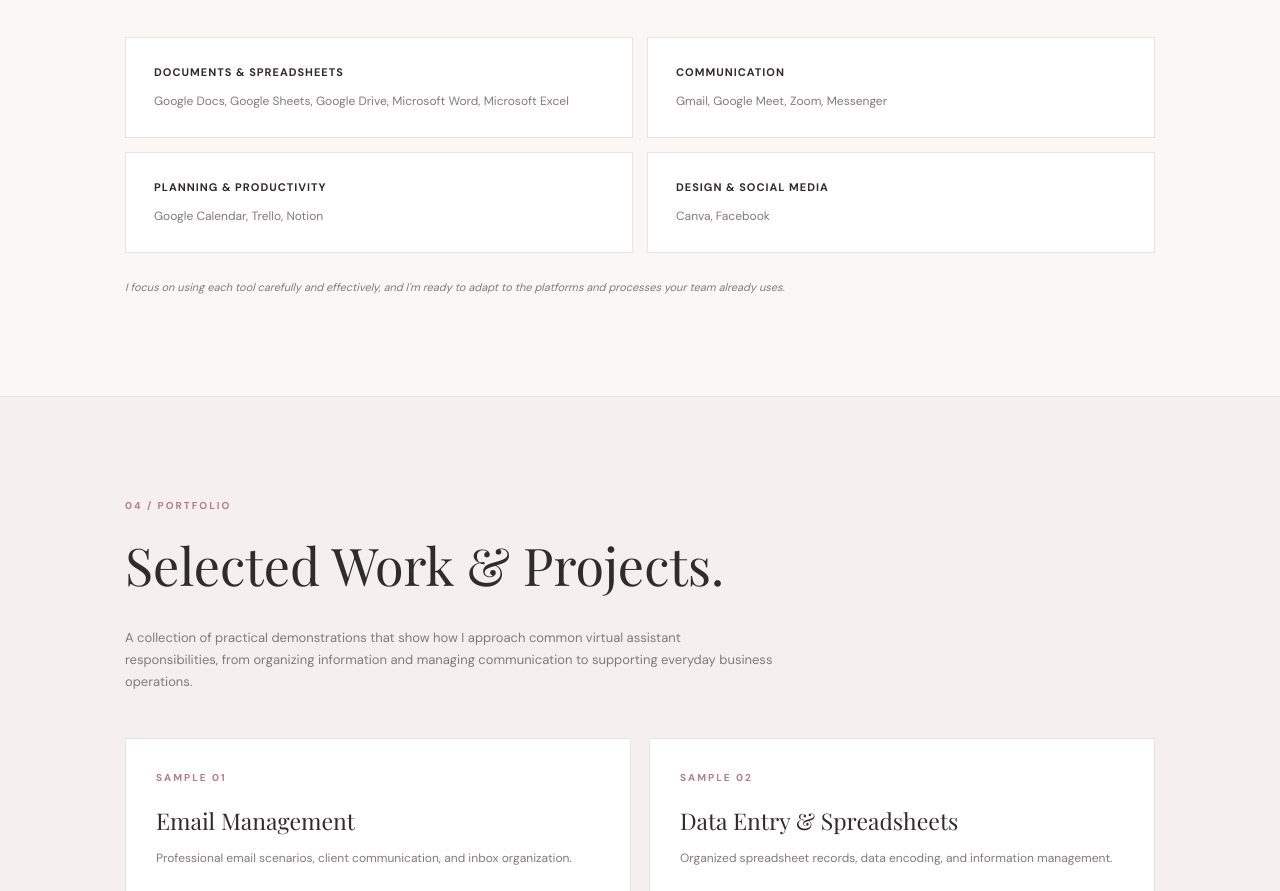
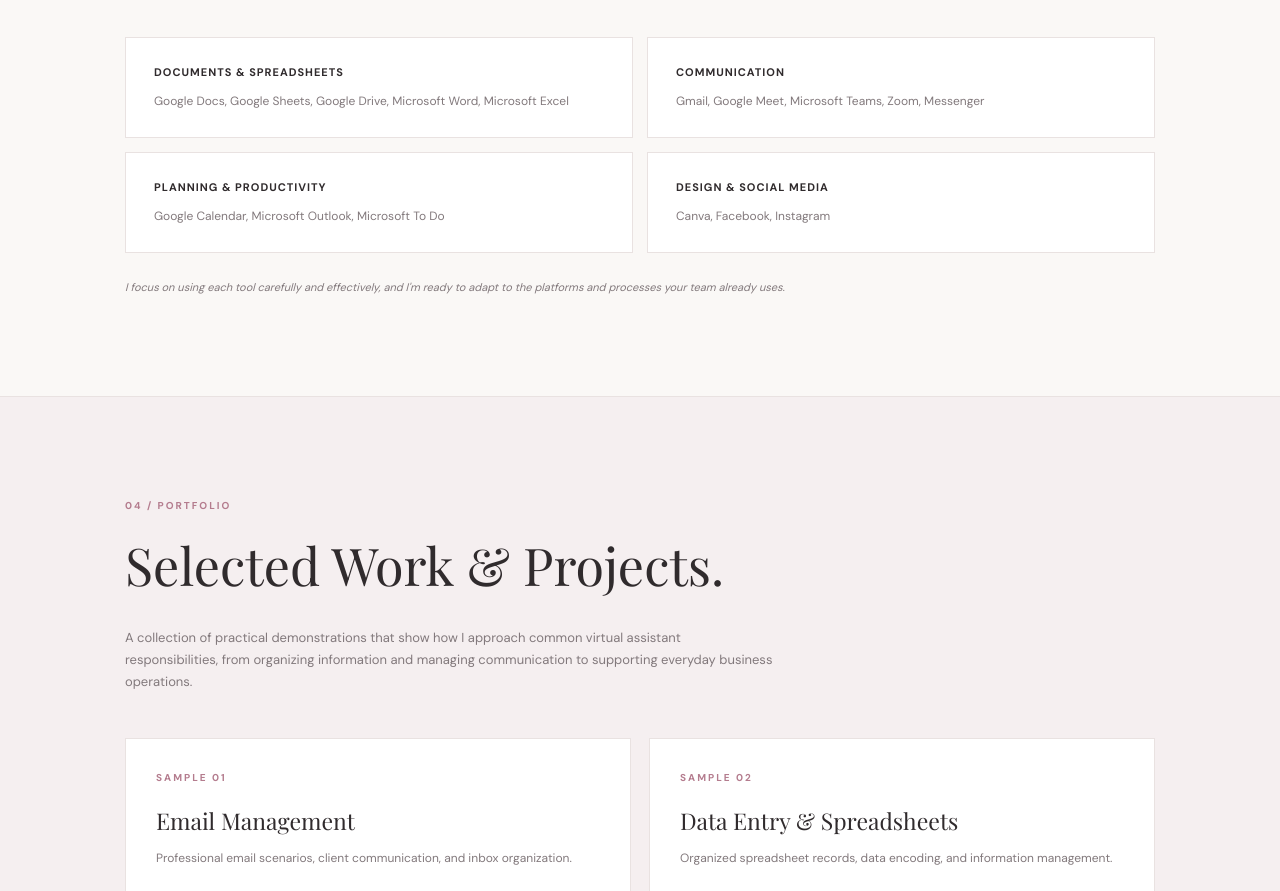
Before and after one commit to daintydeguzman/workportfolio, a plain HTML site: page index.html in a window 1280 px wide. Shown: the part 3342-4233 px from the top of the page. Drawn offline with nearby package versions, Linux system fonts and the light colour scheme.

Commit message:
Update index.html

```diff
--- a/index.html
+++ b/index.html
@@ -809,6 +809,7 @@ nav {
 </div>
 </section>
 
+
 <!-- 03 TOOLS -->
 
 <section class="section" id="tools">
@@ -836,21 +837,21 @@ nav {
         <div class="tool">
             <h3>COMMUNICATION</h3>
             <p>
-                Gmail, Google Meet, Zoom, Messenger
+                Gmail, Google Meet, Microsoft Teams, Zoom, Messenger
             </p>
         </div>
 
         <div class="tool">
             <h3>PLANNING & PRODUCTIVITY</h3>
             <p>
-                Google Calendar, Trello, Notion
+                Google Calendar, Microsoft Outlook, Microsoft To Do
             </p>
         </div>
 
         <div class="tool">
             <h3>DESIGN & SOCIAL MEDIA</h3>
             <p>
-                Canva, Facebook
+                Canva, Facebook, Instagram
             </p>
         </div>
 
```
